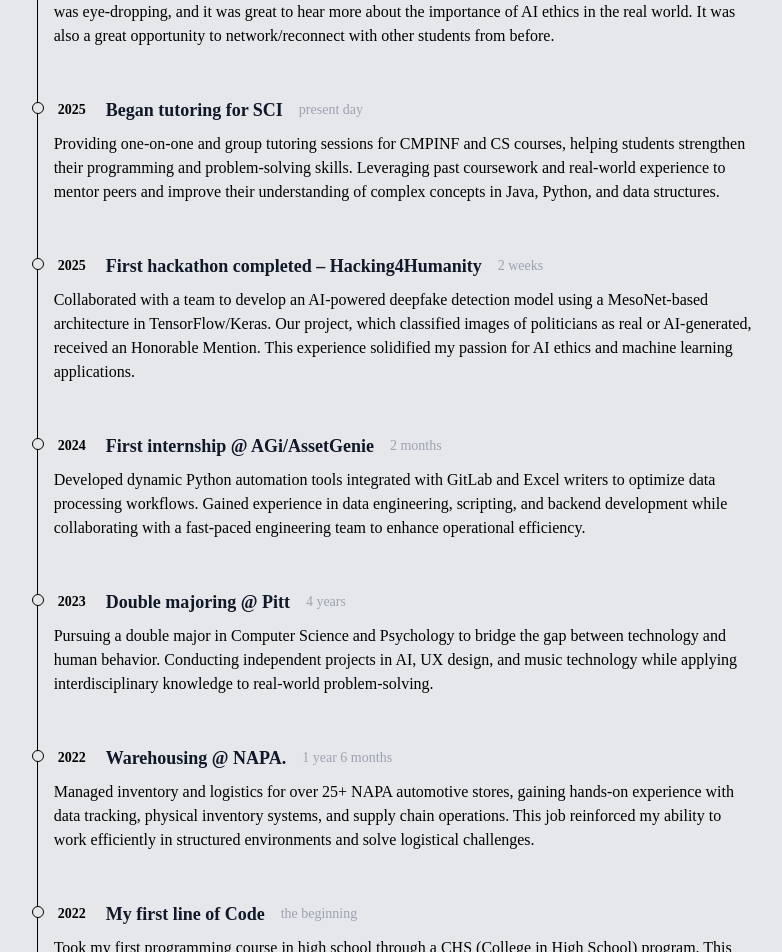
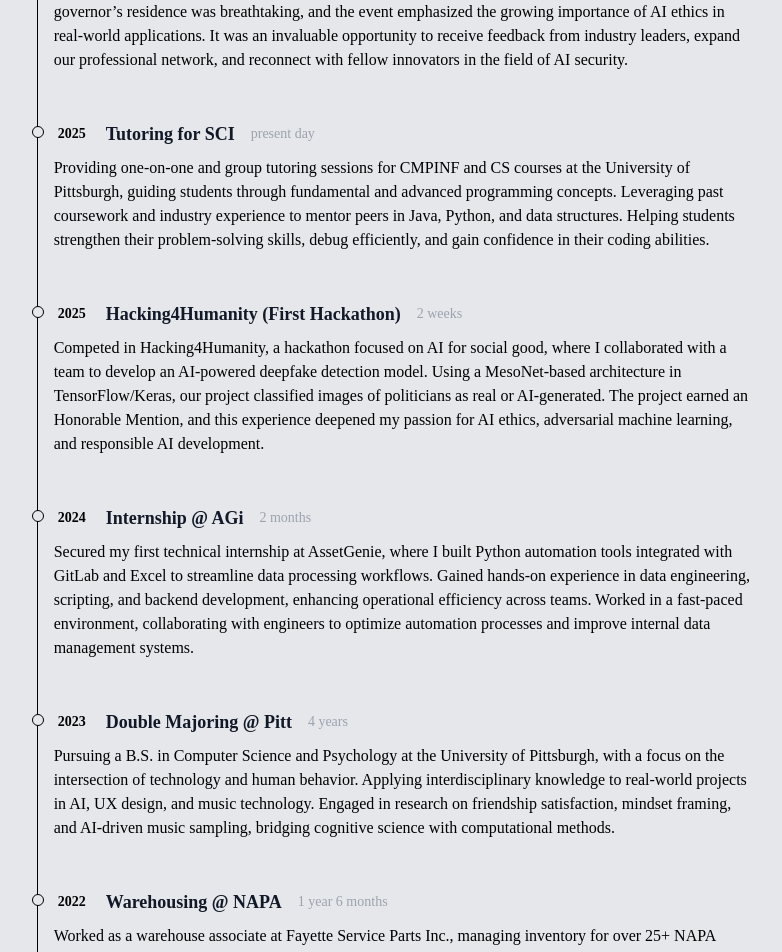
Before and after one commit to remysedlak/portfolio, a React (Vite) app: page / in a window 1280 px wide. Shown: the part 1020-1972 px from the top of the page, without its empty margins (244-1026 px from the left). Built offline with nearby package versions, Linux system fonts and the light colour scheme; a web font is replaced by a local one.

Commit message:
Updated my timeline to sound better and include more details, and fit better.

```diff
--- a/src/data/timeline.js
+++ b/src/data/timeline.js
@@ -1,48 +1,60 @@
 const timeline = [
     {
         year: '2025',
-        title: 'Presenting @ the Governor\'s',
+        title: 'Presenting @ the Governor\'s Residence',
         duration: 'present day',
-        details: `Continuing our hackathon project from February, Devon and I were given the chance to present our Deepfake Detector in Harrisburg to more judges & the First Lady, Lori Shapiro. The governor's residence was eye-dropping, and it was great to hear more about the importance of AI ethics in the real world.
-        It was also a great opportunity to network/reconnect with other students from before.`
+        details: `Continuing our hackathon project from February, Devon and I were honored to present our Deepfake Detector in Harrisburg to a panel of judges, including Pennsylvania’s First Lady, Lori Shapiro.
+        The governor’s residence was breathtaking, and the event emphasized the growing importance of AI ethics in real-world applications.
+        It was an invaluable opportunity to receive feedback from industry leaders, expand our professional network, and reconnect with fellow innovators in the field of AI security.`
     },
     {
         year: '2025',
-        title: 'Began tutoring for SCI',
+        title: 'Tutoring for SCI',
         duration: 'present day',
-        details: 'Providing one-on-one and group tutoring sessions for CMPINF and CS courses, helping students strengthen their programming and problem-solving skills. Leveraging past coursework and real-world experience to mentor peers and improve their understanding of complex concepts in Java, Python, and data structures.'
+        details: `Providing one-on-one and group tutoring sessions for CMPINF and CS courses at the University of Pittsburgh, guiding students through fundamental and advanced programming concepts.
+        Leveraging past coursework and industry experience to mentor peers in Java, Python, and data structures.
+        Helping students strengthen their problem-solving skills, debug efficiently, and gain confidence in their coding abilities.`
     },
     {
         year: '2025',
-        title: 'First hackathon completed – Hacking4Humanity',
+        title: 'Hacking4Humanity (First Hackathon)',
         duration: '2 weeks',
-        details: 'Collaborated with a team to develop an AI-powered deepfake detection model using a MesoNet-based architecture in TensorFlow/Keras. Our project, which classified images of politicians as real or AI-generated, received an Honorable Mention. This experience solidified my passion for AI ethics and machine learning applications.'
+        details: `Competed in Hacking4Humanity, a hackathon focused on AI for social good, where I collaborated with a team to develop an AI-powered deepfake detection model.
+        Using a MesoNet-based architecture in TensorFlow/Keras, our project classified images of politicians as real or AI-generated.
+        The project earned an Honorable Mention, and this experience deepened my passion for AI ethics, adversarial machine learning, and responsible AI development.`
     },
     {
         year: '2024',
-        title: 'First internship @ AGi/AssetGenie',
+        title: 'Internship @ AGi',
         duration: '2 months',
-        details: 'Developed dynamic Python automation tools integrated with GitLab and Excel writers to optimize data processing workflows. Gained experience in data engineering, scripting, and backend development while collaborating with a fast-paced engineering team to enhance operational efficiency.'
+        details: `Secured my first technical internship at AssetGenie, where I built Python automation tools integrated with GitLab and Excel to streamline data processing workflows.
+        Gained hands-on experience in data engineering, scripting, and backend development, enhancing operational efficiency across teams.
+        Worked in a fast-paced environment, collaborating with engineers to optimize automation processes and improve internal data management systems.`
     },
     {
         year: '2023',
-        title: 'Double majoring @ Pitt',
+        title: 'Double Majoring @ Pitt',
         duration: '4 years',
-        details: 'Pursuing a double major in Computer Science and Psychology to bridge the gap between technology and human behavior. Conducting independent projects in AI, UX design, and music technology while applying interdisciplinary knowledge to real-world problem-solving.'
+        details: `Pursuing a B.S. in Computer Science and Psychology at the University of Pittsburgh, with a focus on the intersection of technology and human behavior.
+        Applying interdisciplinary knowledge to real-world projects in AI, UX design, and music technology.
+        Engaged in research on friendship satisfaction, mindset framing, and AI-driven music sampling, bridging cognitive science with computational methods.`
     },
     {
         year: '2022',
-        title: 'Warehousing @ NAPA.',
+        title: 'Warehousing @ NAPA',
         duration: '1 year 6 months',
-        details: 'Managed inventory and logistics for over 25+ NAPA automotive stores, gaining hands-on experience with data tracking, physical inventory systems, and supply chain operations. This job reinforced my ability to work efficiently in structured environments and solve logistical challenges.'
+        details: `Worked as a warehouse associate at Fayette Service Parts Inc., managing inventory for over 25+ NAPA automotive stores.
+        Gained experience in logistics, supply chain operations, and data tracking, ensuring accurate inventory management in a high-demand environment.
+        Developed strong problem-solving skills by troubleshooting logistical challenges and optimizing warehouse efficiency.`
     },
     {
-        year: '2022',
-        title: 'My first line of Code',
-        duration: 'the beginning',
-        details: 'Took my first programming course in high school through a CHS (College in High School) program. This sparked my interest in software development and problem-solving, eventually leading to my deep dive into AI, full-stack development, and data science.'
+        year: '2021',
+        title: 'First Line of Code',
+        duration: 'The Beginning',
+        details: `Took my first programming course through a College in High School (CHS) program, sparking my passion for software development.
+        Started with fundamental programming concepts and quickly became fascinated with problem-solving, leading to deeper explorations in AI, full-stack development, and data science.
+        This moment marked the foundation of my journey into technology, setting the stage for future projects and innovations.`
     },
-
 ];
 
 export default timeline;
```
